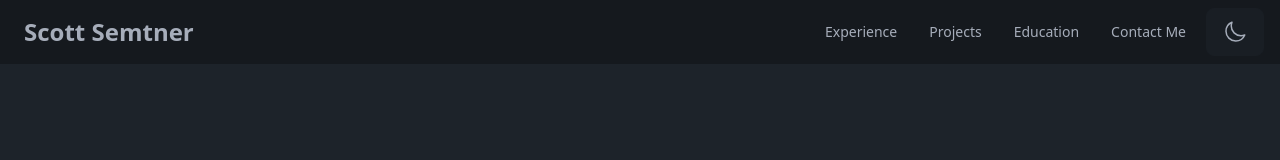
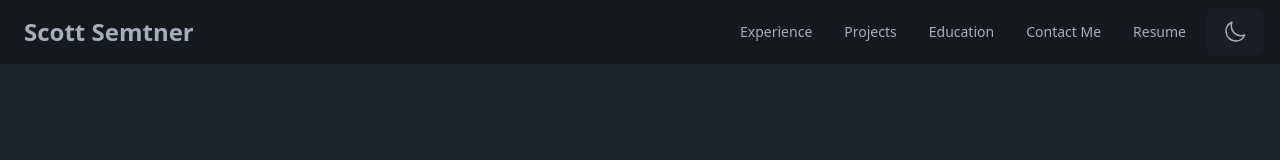
Before and after one commit to ssemtner/personal-site, an Astro site: page / in a window 1280 px wide. Shown: the top 160 px of the page. Built offline with nearby package versions, Linux system fonts and the light colour scheme; Astro itself is replaced by a stand-in of ours.

Commit message:
add resume update deps

```diff
--- a/src/layouts/Layout.astro
+++ b/src/layouts/Layout.astro
@@ -62,6 +62,7 @@ const { title } = Astro.props;
 						<li><a href="/#projects">Projects</a></li>
 						<li><a href="/#education">Education</a></li>
 						<li><a href="/#contact">Contact Me</a></li>
+						<li><a href="/resume.pdf">Resume</a></li>
 					</ul>
 				</div>
 				<a class="mx-4 text-2xl font-bold normal-case" href="/">Scott Semtner</a>
@@ -74,6 +75,7 @@ const { title } = Astro.props;
 						<li><a href="/#projects">Projects</a></li>
 						<li><a href="/#education">Education</a></li>
 						<li><a href="/#contact">Contact Me</a></li>
+						<li><a href="/resume.pdf">Resume</a></li>
 					</ul>
 				</div>
 
```
Also changed, not shown: package.json (+12 -12 lines), pnpm-lock.yaml, 1 other file.
